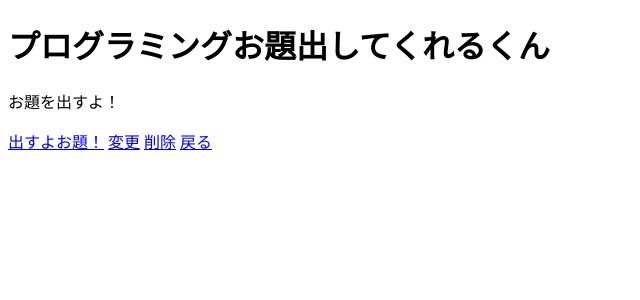
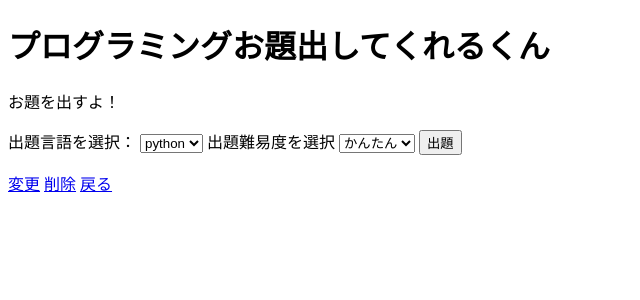
Before and after one commit to xingjie492-stack/programing_exercise_bot, a Flask app: page /presentation/presentation in a window 1280 px wide. Shown: the part 136-436 px from the top of the page, without its empty margins (0-640 px from the left). Run offline with Flask 3, Linux system fonts and the light colour scheme; a user stored in the database is signed in.

Commit message:
言語・難易度選択機能を実装。

```diff
--- a/presentation/views.py
+++ b/presentation/views.py
@@ -24,7 +24,7 @@ model = genai.GenerativeModel('gemini-2.5-flash-lite')
 
 def generate_content(prompt):
     if os.getenv("MOCK_AI") == "true":
-        return "だみだみだみー"
+        return f"渡されたプロンプト：{ prompt }"
 
     config ={
         "max_output_tokens": 2000,
@@ -36,11 +36,22 @@ def generate_content(prompt):
     except Exception as e:
         raise e
 
-@presentation_bp.route("/generate")
+@presentation_bp.route("/generate", methods=["POST"])
 @login_required
 def generate_problem():
+    selected_diff = request.form.get('selected_difficulty')
+    selected_lang = request.form.get('selected_language')
+
+    def catch_diff_and_lang(d,l):
+        return d,l
+
+    diffficulty, language = catch_diff_and_lang(selected_diff, selected_lang)
+
     # 1. AIで問題を生成
-    prompt = "あなたはpythonの教師です。python初学者向けの教科書は一通り読んだという生徒に対して、その実力を試せるコーディングのお題を1問、Markdown形式で出題してください。"
+    prompt = f"""
+    あなたはプログラミング言語「{ language }」の講師です。
+    「{ diffficulty }」を学んだ生徒に対して、その実力を試せるコーディング演習問題を一問出題してください。
+    """
     problem = generate_content(prompt)
 
     # 2. データベースに下書き（回答前）として保存
--- a/templates/presentation/presentation.html
+++ b/templates/presentation/presentation.html
@@ -3,7 +3,21 @@
 {% block content %}
     <h1>プログラミングお題出してくれるくん</h1>
     <p>お題を出すよ！</p>
-    <a href="{{ url_for('presentation.generate_problem') }}">出すよお題！</a>
+    <form action="{{ url_for('presentation.generate_problem') }}" method="post">
+        <label for="language">出題言語を選択：</label>
+        <select name="selected_language" id="language">
+            <option value="python">python</option>
+            <option value="Java">Java</option>
+            <option value="C language">C言語</option>
+        </select>
+        <label for="difficulty">出題難易度を選択</label>
+        <select name="selected_difficulty" id="difficulty">
+            <option value="easy">かんたん</option>
+            <option value="normal">ふつう</option>
+            <option value="hard">むずい</option>
+        </select>
+        <button type="submit">出題</button>
+    </form>
     <a href="{{ url_for('auth.update', user_id=current_user.user_id) }}" class="btn btn-outline-primary btn-sm">変更</a>
     <a href="{{ url_for('auth.delete', user_id=current_user.user_id) }}" class="btn btn-outline-danger btn-sm">削除</a>
 {% endblock content %}
```
Also changed, not shown: instance/programing_exercise_bot_tables.sqlite.
